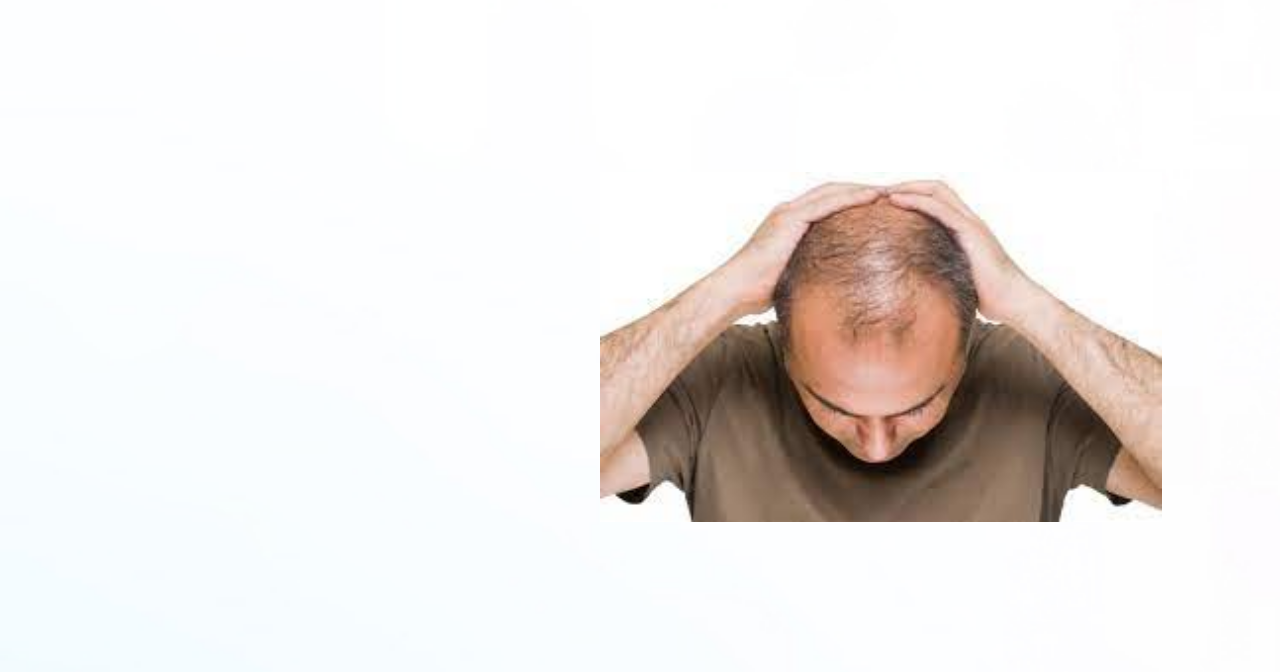
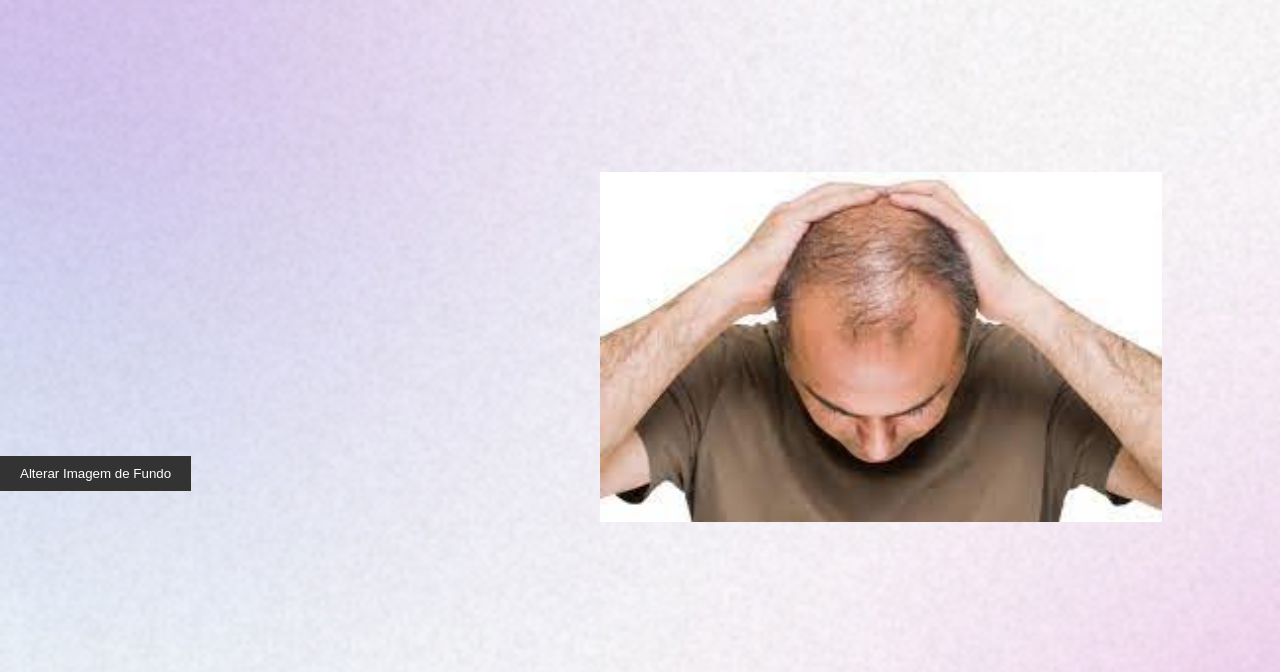
Before and after one commit to PietroRosarioSilva/Blog.Calvice, a plain HTML site: page index.html in a window 1280 px wide. Shown: the part 128-800 px from the top of the page. Drawn offline with nearby package versions, Linux system fonts and the light colour scheme.

Commit message:
background finished

```diff
--- a/index.html
+++ b/index.html
@@ -17,6 +17,26 @@
             left: 0;
             bottom: 0;
             width: 100%;
+        }
+
+        body {
+            font-family: Arial, sans-serif;
+            margin: 0;
+            padding: 0;
+            background-image: url('fundo_branco.jpg');
+            background-size: cover;
+            background-repeat: no-repeat;
+            color: black; /* Cor padrão do texto */
+            transition: background-image 0.5s; /* Transição suave ao alterar a imagem de fundo */
+        }
+
+        /* Estilos do botão */
+        .btn {
+            background-color: #333; /* Cor do botão */
+            color: white; /* Cor do texto do botão */
+            border: none;
+            padding: 10px 20px;
+            cursor: pointer;
         }
     </style>
 
@@ -56,7 +76,6 @@
 <body>
 
 
-
     <div class="top">
 
         <h1>
@@ -78,6 +97,8 @@
         <div class="imagem">
             <img src="calvo um.jpg" alt="calvo triste">
         </div>
+
+        <button class="btn" onclick="changeBackground()">Alterar Imagem de Fundo</button>
 
     <p class="inicial">
         A calvície é um problema capilar que afeta muitas pessoas em todo o mundo. É caracterizada pela perda de cabelo em determinadas áreas do couro cabeludo,
@@ -147,6 +168,21 @@ Em suma, o eflúvio telógeno é uma condição capilar caracterizada pela queda
     <p>&copy; 2024 Pietro</p>
 </footer>
 
+<script>
+    function changeBackground() {
+        var body = document.body;
+        var currentImage = body.style.backgroundImage;
+
+        if (currentImage.includes('fundo_branco.jpg')) {
+            body.style.backgroundImage = 'url("fundo_preto.jpg")';
+            body.style.color = 'white'; // Altera a cor do texto para branco
+        } else {
+            body.style.backgroundImage = 'url("fundo_branco.jpg")';
+            body.style.color = 'black'; // Altera a cor do texto para preto
+        }
+    }
+</script>
+
 </body>
 
 </html>
--- a/styles.css
+++ b/styles.css
@@ -114,3 +114,14 @@ body {
     background-size: cover;
     background-repeat: no-repeat;
 }
+
+body {
+    font-family: Arial, sans-serif;
+    margin: 0;
+    padding: 0;
+    background-image: url('fundo_branco.jpg');
+    background-size: cover;
+    background-repeat: no-repeat;
+    color: black; /* Cor padrão do texto */
+    transition: background-image 0.5s; /* Transição suave ao alterar a imagem de fundo */
+}
```
Also changed, not shown: fundo branco.jpg (deleted), fundo preto.jpg (deleted), fundo_branco.jpg (added), fundo_preto.jpg (added).
